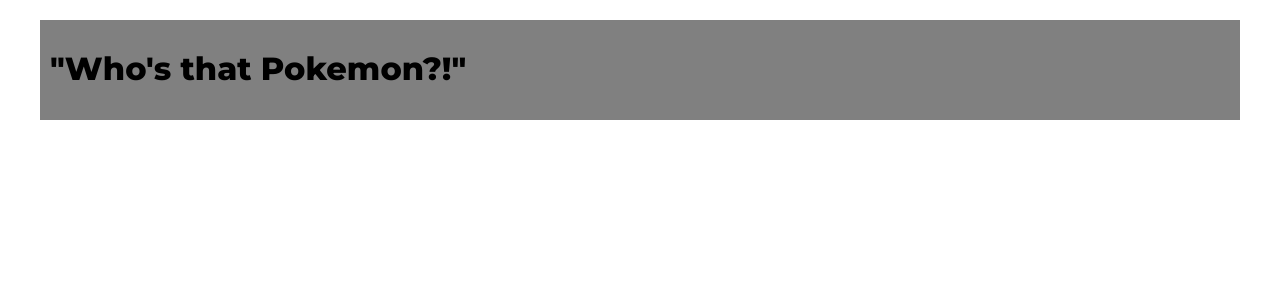
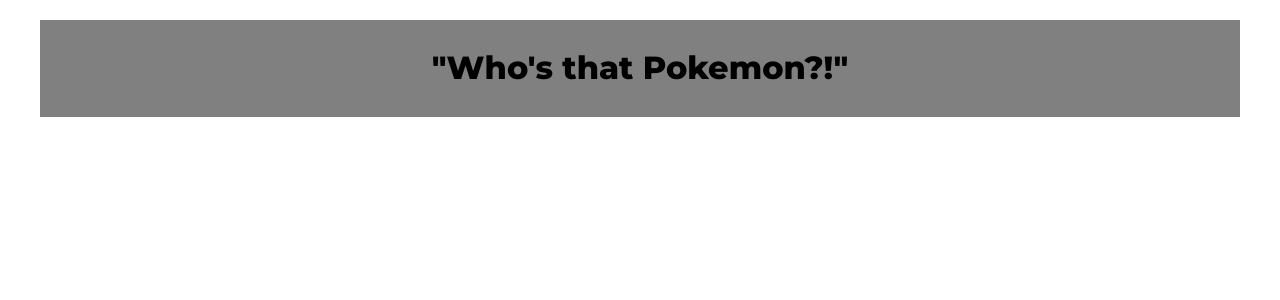
Before and after one commit to lukaszkrzeminski/pokedex-react, a React (Create React App) app: page / in a window 1280 px wide. Shown: the top 300 px of the page. Built offline with nearby package versions, Linux system fonts and the light colour scheme.

Commit message:
Added basic styling to Header

```diff
--- a/src/common/Header/index.js
+++ b/src/common/Header/index.js
@@ -1,9 +1,10 @@
 import React from "react";
+import { HeaderContainer } from "./styled";
 
 const Header = () => (
-    <h1>
+    <HeaderContainer>
         "Who's that Pokemon?!"
-    </h1>
+    </HeaderContainer>
 )
 
 export default Header;
--- /dev/null
+++ b/src/common/Header/styled.js
@@ -0,0 +1,8 @@
+import styled from "styled-components";
+
+export const HeaderContainer = styled.h1`
+    margin: 10px 20px;
+    padding: 10px;
+    text-align: center;
+
+`;
```
